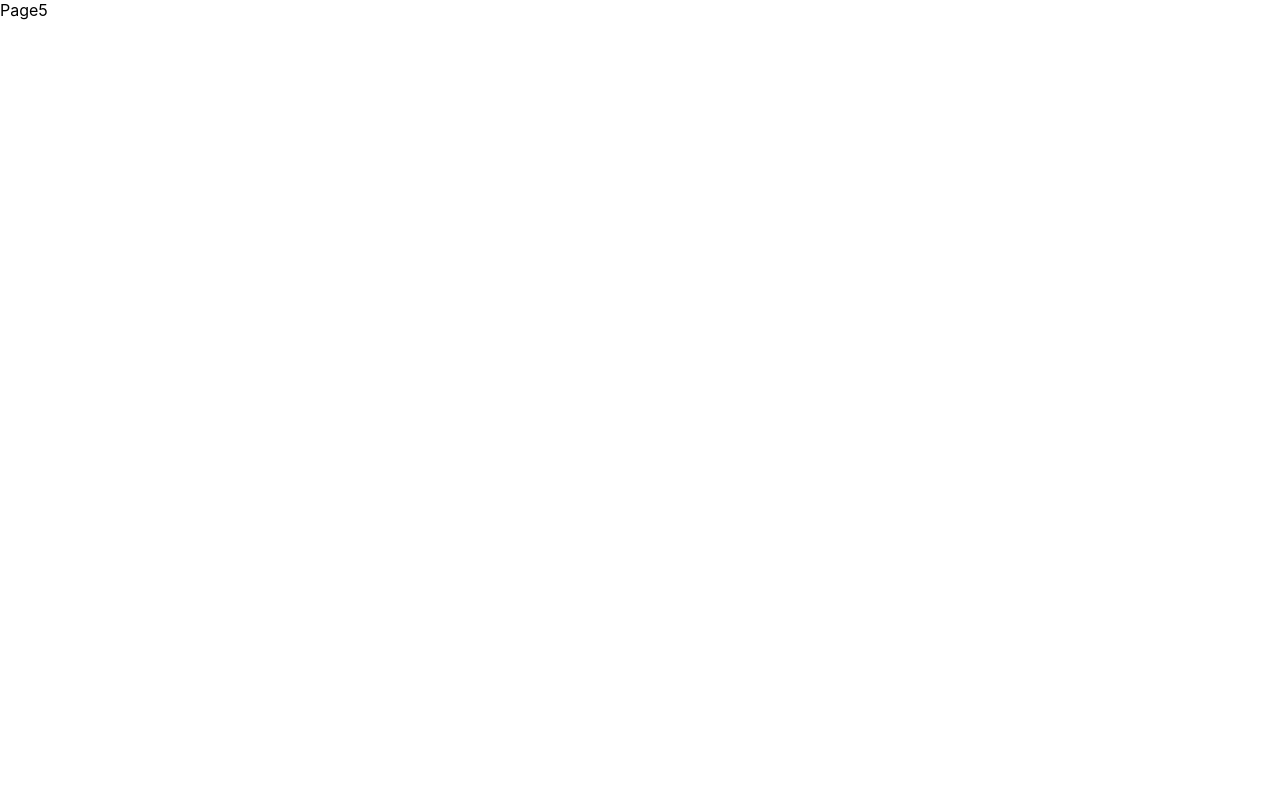
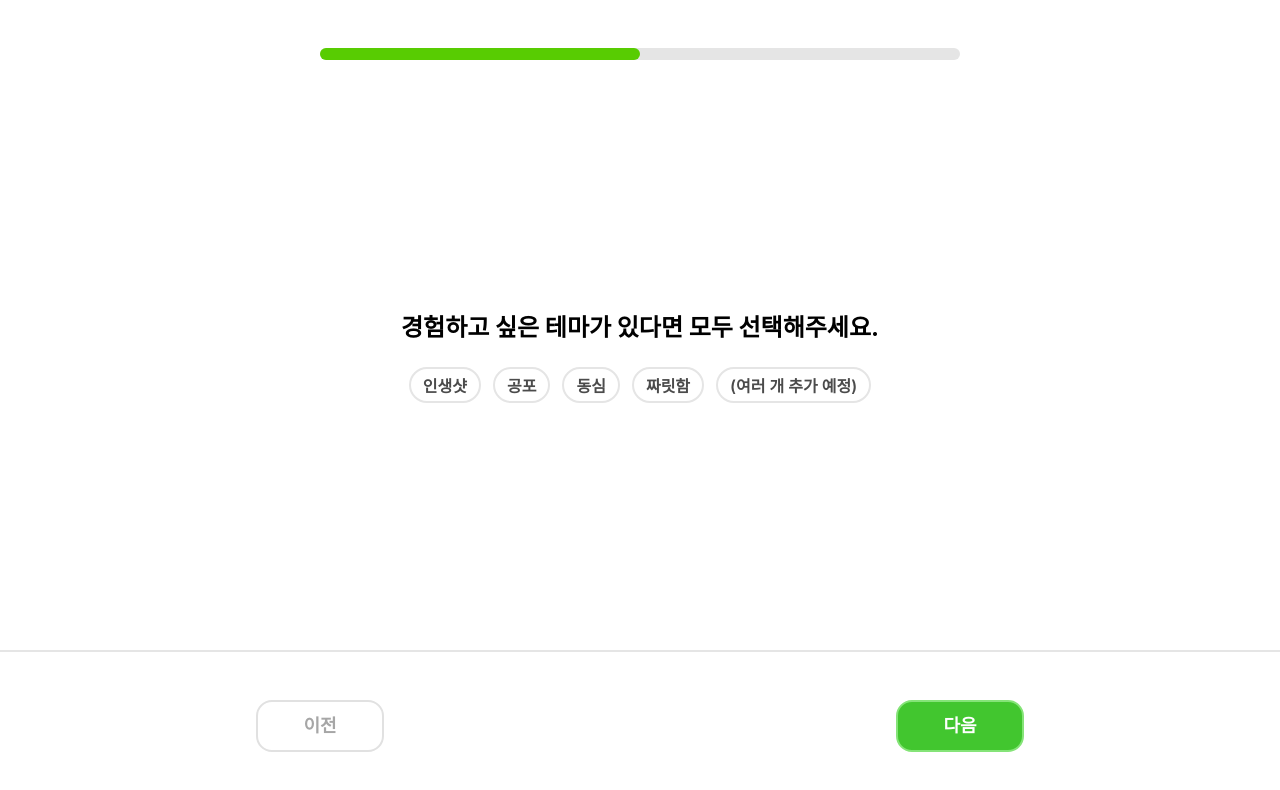
Before and after one commit to MinMinSeoSeo/override, a React (Create React App) app: page /page5 in a window 1280 px wide. Shown: the top 790 px of the page. Built offline with nearby package versions, Linux system fonts and the light colour scheme.

Commit message:
Page5 제작

```diff
--- a/package.json
+++ b/package.json
@@ -10,6 +10,7 @@
     "react-dom": "^18.3.1",
     "react-router-dom": "^6.28.0",
     "react-scripts": "5.0.1",
+    "styled-components": "^6.1.13",
     "web-vitals": "^2.1.4"
   },
   "scripts": {
--- a/src/page5/Page5.js
+++ b/src/page5/Page5.js
@@ -1,7 +1,174 @@
-import React from "react";
+import { useState } from 'react';
+import { Link } from 'react-router-dom';
+import styled from 'styled-components';
+
+const Container = styled.div`
+  display: flex;
+  flex-direction: column;
+  height: 100vh;
+`;
+
+const TopContent = styled.div`
+  display: flex;
+  padding: 0 1.5rem;
+  flex-direction: column;
+  align-items: center;
+  flex: 1;
+`;
+
+const Header = styled.header`
+  display: flex;
+  padding-top: 3rem;
+  flex-direction: column;
+  justify-content: center;
+  align-items: center;
+`;
+
+const ProgressBar = styled.div`
+  width: 40rem;
+  height: 0.75rem;
+  border-radius: 9999px;
+  background: #e5e5e5;
+
+  .progress-bar-fill {
+    width: 50%;
+    height: 100%;
+    border-radius: 9999px;
+    background: #58cc02;
+  }
+`;
+
+const Main = styled.main`
+  display: flex;
+  flex-direction: column;
+  justify-content: center;
+  align-items: center;
+  flex: 1;
+`;
+
+const InnerContent = styled.div`
+  display: flex;
+  flex-direction: column;
+  align-items: center;
+  gap: 1.5rem;
+`;
+
+const Heading = styled.h1`
+  text-align: center;
+  font-size: 1.5rem;
+  font-weight: 700;
+  margin: 0;
+`;
+
+const BadgeList = styled.div`
+  display: flex;
+  align-items: center;
+  flex-wrap: wrap;
+  gap: 0.75rem;
+`;
+
+const Badge = styled.div`
+  font-size: 1rem;
+  font-weight: 600;
+  display: flex;
+  padding: 0.25rem 0.75rem;
+  color: ${(props) => (props.$variant === 'primary' ? '#227922' : '#4B4B4B')};
+  border-radius: 9999px;
+  border: 2px solid
+    ${(props) => (props.$variant === 'primary' ? '#4CAF50' : '#E5E5E5')};
+  background: ${(props) =>
+    props.$variant === 'primary' ? '#F0F8F0' : '#FFFFFF'};
+  cursor: pointer;
+`;
+
+const BottomContent = styled.div`
+  display: flex;
+  padding: 3rem 2rem;
+  justify-content: center;
+  align-items: center;
+  border-top: 2px solid #e5e5e5;
+`;
+
+const ButtonWrapper = styled.div`
+  display: flex;
+  width: 48rem;
+  justify-content: space-between;
+  align-items: center;
+`;
+
+const Button = styled(Link)`
+  box-sizing: border-box;
+  text-decoration: none;
+  display: flex;
+  justify-content: center;
+  align-items: center;
+  max-width: 8rem;
+  width: 100%;
+  padding: 1rem 1.5rem;
+  border-radius: 1rem;
+  border: 2px solid
+    ${(props) => (props.$variant === 'primary' ? '#85e478' : '#E1E1E1')};
+  background: ${(props) =>
+    props.$variant === 'primary' ? '#42C62F' : '#FFFFFF'};
+  color: ${(props) => (props.$variant === 'primary' ? '#FFFFFF' : '#A6A6A6')};
+  font-size: 1.125rem;
+  font-weight: 600;
+  line-height: 1rem;
+  cursor: pointer;
+`;
 
 const Page5 = () => {
-  return <div>Page5</div>;
+  const [badgeActiveList, setBadgeActiveList] = useState([
+    { id: 1, name: '인생샷', active: false },
+    { id: 2, name: '공포', active: false },
+    { id: 3, name: '동심', active: false },
+    { id: 4, name: '짜릿함', active: false },
+    { id: 5, name: '(여러 개 추가 예정)', active: false },
+  ]);
+
+  return (
+    <Container>
+      <TopContent>
+        <Header>
+          <ProgressBar>
+            <div className="progress-bar-fill" />
+          </ProgressBar>
+        </Header>
+        <Main>
+          <InnerContent>
+            <Heading>경험하고 싶은 테마가 있다면 모두 선택해주세요.</Heading>
+            <BadgeList>
+              {badgeActiveList.map((badge) => (
+                <Badge
+                  key={badge.id}
+                  $variant={badge.active ? 'primary' : ''}
+                  onClick={() => {
+                    setBadgeActiveList(
+                      badgeActiveList.map((item) =>
+                        item.id === badge.id
+                          ? { ...item, active: !item.active }
+                          : item,
+                      ),
+                    );
+                  }}
+                >
+                  {badge.name}
+                </Badge>
+              ))}
+            </BadgeList>
+          </InnerContent>
+        </Main>
+      </TopContent>
+      <BottomContent>
+        <ButtonWrapper>
+          <Button to="/page4">이전</Button>
+          <Button to="/page6" $variant="primary">
+            다음
+          </Button>
+        </ButtonWrapper>
+      </BottomContent>
+    </Container>
+  );
 };
 
 export default Page5;
```
Also changed, not shown: 2 other files (tests, documents, lock files or other folders).
